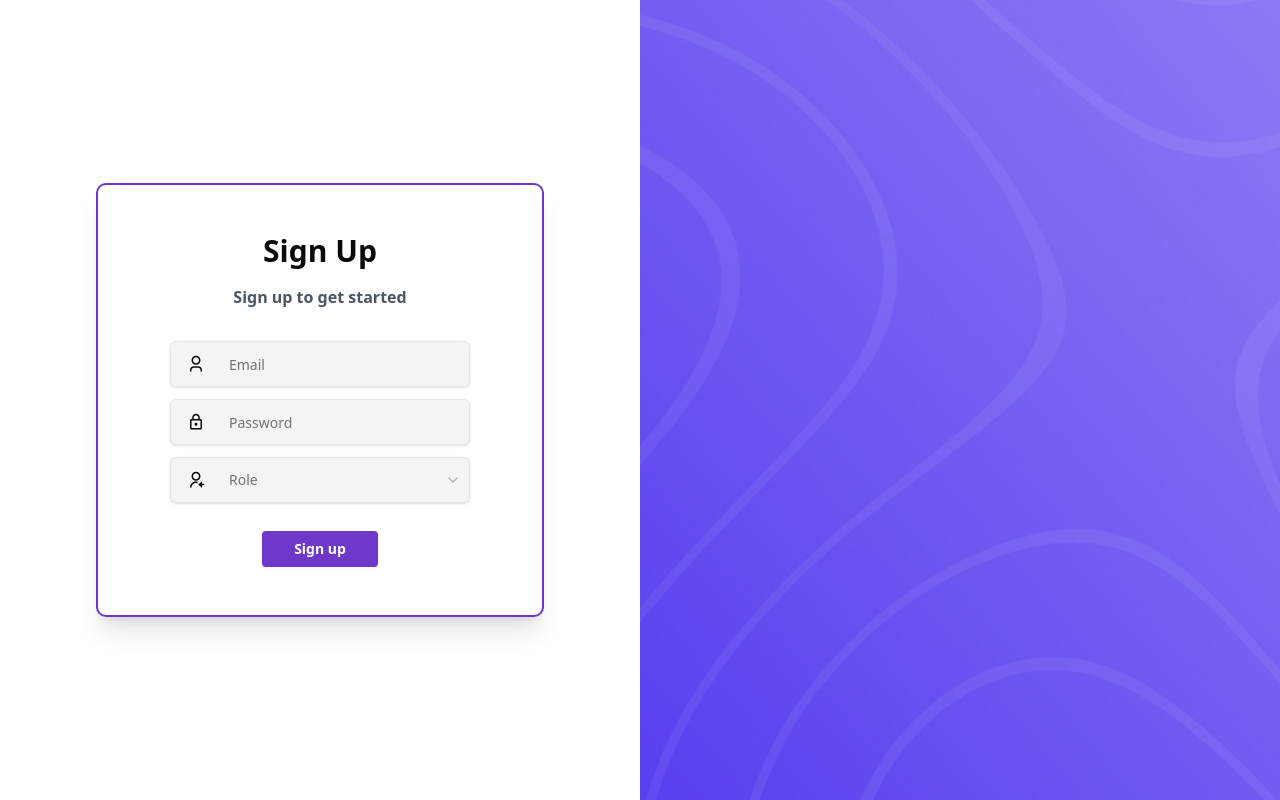
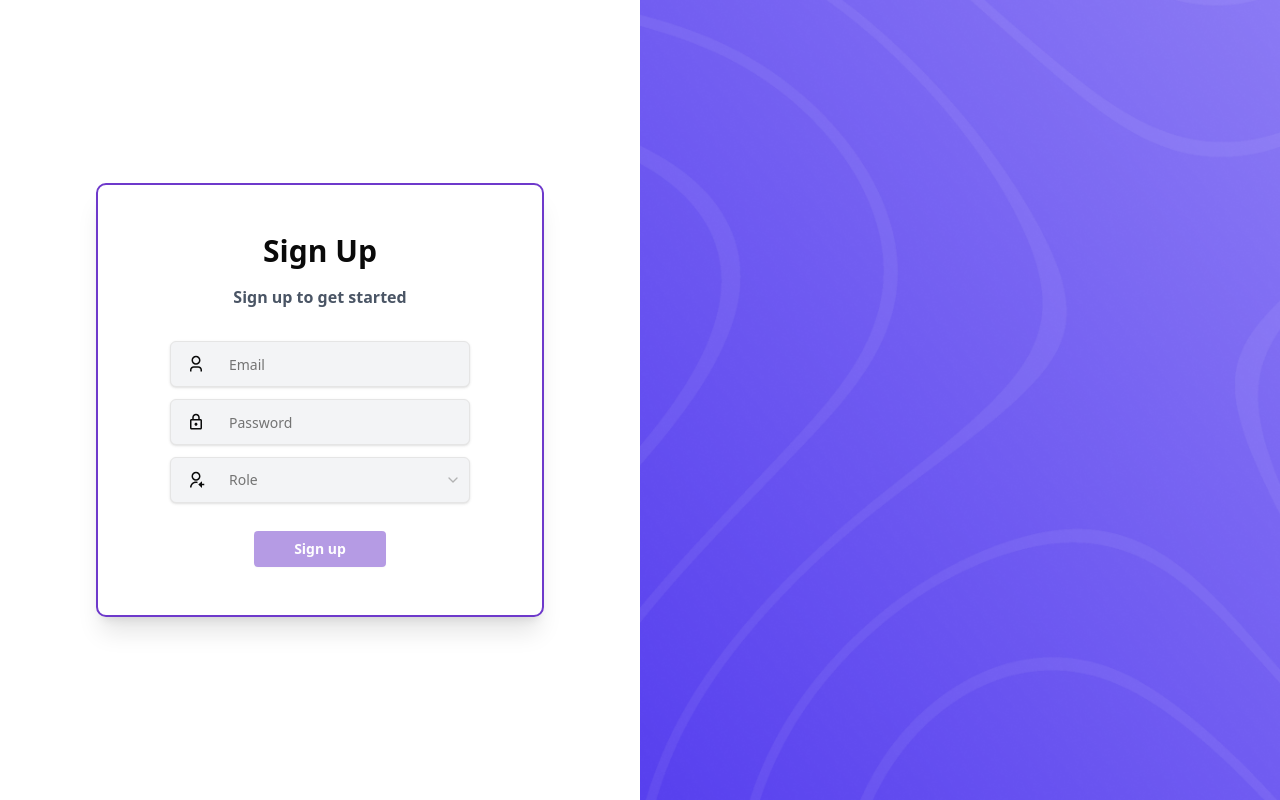
Before and after one commit to Firas-ABCeez/AdminDashboard, a React (Vite) app: page / in a window 1280 px wide. Built offline with nearby package versions, Linux system fonts and the light colour scheme.

Commit message:
Add(auth): Activate the registration process function after entering the data

```diff
--- a/package.json
+++ b/package.json
@@ -21,8 +21,10 @@
     "react": "^19.1.0",
     "react-dom": "^19.1.0",
     "react-icons": "^5.5.0",
+    "react-loader-spinner": "^6.1.6",
     "tailwind-merge": "^3.2.0",
-    "tailwindcss": "^4.1.5"
+    "tailwindcss": "^4.1.5",
+    "zustand": "^5.0.4"
   },
   "devDependencies": {
     "@eslint/js": "^9.25.0",
--- a/src/App.tsx
+++ b/src/App.tsx
@@ -1,19 +1,20 @@
 // PAGES
 import { AuthPage } from "./pages";
 
+// GLOBAL STORES
+import { useIsUserSignedup } from "./stores";
+
 export default function App() {
 
-  const isLogedIn: boolean = false;
+  // Get the user signup state from the global store
+  const { isUserSignedup } = useIsUserSignedup();
 
-  if (isLogedIn) {
-    return (
-      <div className="flex flex-col items-center justify-center min-h-svh">
+  return isUserSignedup ? (
+    <div className="flex flex-col items-center justify-center min-h-svh">
         Hello world! You are logged in.
       </div>
-    )
-  }
+    ) : (
+    <AuthPage />
+  );
 
-  return (
-    <AuthPage />
-  )
 }
--- a/src/components/auth/Auth.tsx
+++ b/src/components/auth/Auth.tsx
@@ -1,3 +1,5 @@
+import { useState } from "react";
+
 // UI COMPONENTS
 import { Button } from "../ui/button";
 import { Input } from "../ui/input"
@@ -9,14 +11,34 @@ import {
     SelectTrigger,
     SelectValue,
 } from "@/components/ui/select";
+import { ThreeCircles } from 'react-loader-spinner';
 
 // ICONS
 import { RiUser3Line } from "react-icons/ri";
 import { MdOutlineLock } from "react-icons/md";
 import { RiUserReceived2Line } from "react-icons/ri";
 
+// GLOBAL STORES
+import { useIsUserSignedup } from "@/stores";
 
 export default function Auth() {
+
+    // Collect the form data from the inputs, and store them in its global store
+    const { setIsUserSignedup, setUserRegistrationData, userRegistrationData } = useIsUserSignedup();
+
+    // Loading state for the signup button
+    const [loadingSignup, setLoadingSignup] = useState<boolean>(false);
+
+    // Handle the signup button click event
+    const handleSignup = (e: React.FormEvent) => {
+        e.preventDefault();
+        setLoadingSignup(true);
+        setTimeout(() => { // Simulate a network request
+            setIsUserSignedup(true); // Set the user signup state to true
+        }, 3000)
+    }
+
+
     return (
         <div className="flex flex-row container-fluid m-0 p-0">
 
@@ -32,24 +54,24 @@ export default function Auth() {
                     </div>
 
                     {/* Signup form */}
-                    <form className="w-full flex flex-col items-center space-y-3">
+                    <form onSubmit={handleSignup} className="w-full flex flex-col items-center space-y-3">
 
                         {/* Email Input */}
                         <div className="flex items-center shadow-sm border-[1px] rounded-sm w-[300px] p-1 bg-gray-100">
                             <Label htmlFor="email" className="ml-3 mr-3"><RiUser3Line size="18" /></Label>
-                            <Input type="email" id="email" placeholder="Email" className="focus:outline-none focus:ring-0 focus:right-offset-0 focus-visible:ring-0 focus-visible:ring-offset-0 border-none shadow-none" required />
+                            <Input disabled={loadingSignup} onChange={(e) => setUserRegistrationData({ ...userRegistrationData, email: e.target.value })} type="email" id="email" placeholder="Email" className="focus:outline-none focus:ring-0 focus:right-offset-0 focus-visible:ring-0 focus-visible:ring-offset-0 border-none shadow-none" required />
                         </div>
 
                         {/* Password Input */}
                         <div className="flex items-center shadow-sm border-[1px] rounded-sm w-[300px] p-1 bg-gray-100">
                             <Label htmlFor="password" className="ml-3 mr-3"><MdOutlineLock size="18" /></Label>
-                            <Input type="password" id="password" placeholder="Password" className="focus:outline-none focus:ring-0 focus:right-offset-0 focus-visible:ring-0 focus-visible:ring-offset-0 border-none rounded-none shadow-none" required />
+                            <Input disabled={loadingSignup} onChange={(e) => setUserRegistrationData({ ...userRegistrationData, password: e.target.value })} type="password" id="password" placeholder="Password" className="focus:outline-none focus:ring-0 focus:right-offset-0 focus-visible:ring-0 focus-visible:ring-offset-0 border-none rounded-none shadow-none" required />
                         </div>
 
                         {/* Role Input */}
                         <div className="flex items-center shadow-sm border-[1px] rounded-sm w-[300px] p-1 bg-gray-100">
                             <Label htmlFor="role" className="ml-3 mr-5"><RiUserReceived2Line size="18" /></Label>
-                            <Select>
+                            <Select disabled={loadingSignup} onValueChange={(value) => setUserRegistrationData({ ...userRegistrationData, role: value })}>
                                 <SelectTrigger id="role" className="w-full focus:outline-none focus:ring-0 focus:right-offset-0 focus-visible:ring-0 focus-visible:ring-offset-0 border-none rounded-none shadow-none p-1">
                                     <SelectValue placeholder="Role" />
                                 </SelectTrigger>
@@ -62,7 +84,21 @@ export default function Auth() {
                             </Select>
                         </div>
 
-                        <Button className="bg-[#6E39CB] text-white font-semibold my-4 py-2 px-8 rounded cursor-pointer">Sign up</Button>
+                        <Button
+                            type="submit"
+                            disabled={loadingSignup || userRegistrationData.email == '' || userRegistrationData.password == '' || userRegistrationData.role == ''}
+                            className="bg-[#6E39CB] text-white font-semibold my-4 py-2 px-10 rounded cursor-pointer">
+                            {loadingSignup ? (
+                                <div className="flex flex-row items-center justify-center space-x-3">
+                                <span>Please wait</span>
+                                <ThreeCircles
+                                    visible={true}
+                                    color="white"
+                                    ariaLabel="tail-spin-loading"
+                                />
+                                </div>
+                            ) : 'Sign up'}
+                        </Button>
                     </form>
                 </div>
 
--- /dev/null
+++ b/src/interfaces/auth/useIsUserSignedup_interface.ts
@@ -0,0 +1,11 @@
+export interface useIsUserSignedup_interface {
+    isUserSignedup: boolean;
+    setIsUserSignedup: (isUserSignedup: boolean) => void;
+
+    userRegistrationData: {
+        email: string;
+        password: string;
+        role: string;
+    };
+    setUserRegistrationData: (userRegistrationData: {email: string, password: string, role: string}) => void;
+}
--- /dev/null
+++ b/src/interfaces/index.ts
@@ -0,0 +1 @@
+export type { useIsUserSignedup_interface } from './auth/useIsUserSignedup_interface';
--- /dev/null
+++ b/src/stores/auth/useIsUserSignedup.ts
@@ -0,0 +1,16 @@
+import { create } from 'zustand';
+import type { useIsUserSignedup_interface } from '@/interfaces';
+
+const useIsUserSignedup = create<useIsUserSignedup_interface>((set) => ({
+    isUserSignedup: false,
+    setIsUserSignedup: (isUserSignedup) => set({ isUserSignedup }),
+
+    userRegistrationData: {
+        email: '',
+        password: '',
+        role: '',
+    },
+    setUserRegistrationData: (userRegistrationData) => set({ userRegistrationData })
+}));
+
+export default useIsUserSignedup;
--- /dev/null
+++ b/src/stores/index.ts
@@ -0,0 +1 @@
+export { default as useIsUserSignedup } from './auth/useIsUserSignedup';
```
Also changed, not shown: 1 other file (tests, documents, lock files or other folders).
